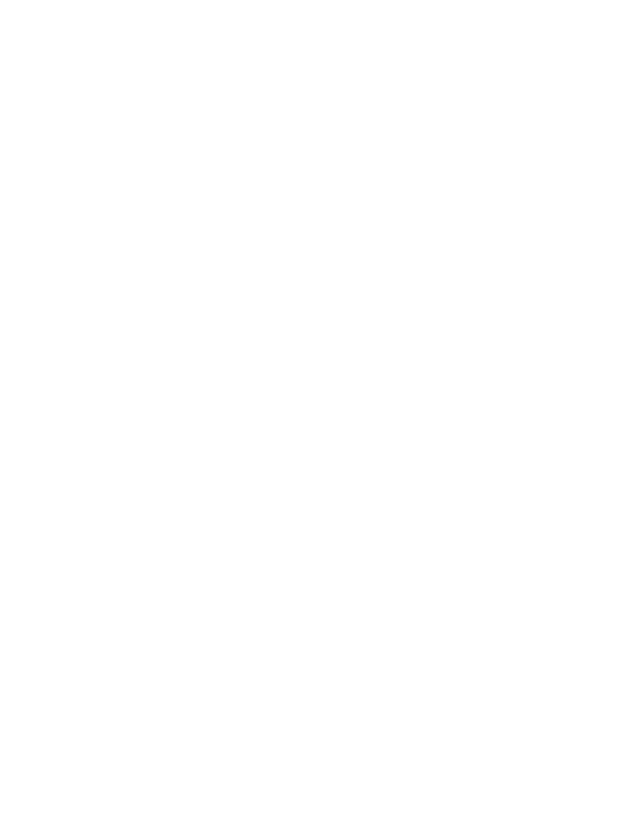
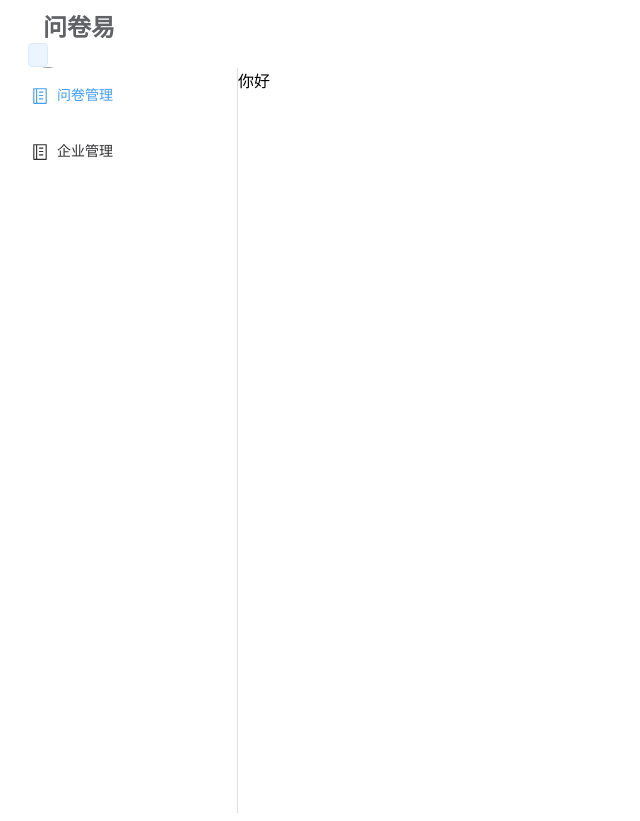
Before and after one commit to PwwwLe/EasySurvey-frontend, a Vue app: page /admin/adminQueastionnaire in a window 1280 px wide. Before the commit this address had no page. Shown: the whole page, without its empty margins (0-640 px from the left). Before the commit the page ends 800 px from the top, so only its background shows below. Built offline with nearby package versions, Linux system fonts and the light colour scheme; grey boxes are pictures that could not be loaded.

Commit message:
新增后台管理页面框架

```diff
--- a/src/router/index.js
+++ b/src/router/index.js
@@ -61,6 +61,36 @@
                     component: () => import('@/views/settings/changeBasicInfo.vue')
                 },
             ]
+        },
+        {
+            path: '/admin',
+            name: 'admin',
+            redirect: '/admin/adminQueastionnaire',
+            component: () => import('@/views/admin/index.vue'),
+            meta: {
+                // 页面标题title
+                title: '问卷易管理平台'
+            },
+            children: [
+                {
+                    path: 'adminQueastionnaire',
+                    name: 'adminQueastionnaire',
+                    meta: {
+                        // 页面标题title
+                        title: '问卷管理-问卷易'
+                    },
+                    component: () => import('@/views/admin/adminQueastionnaire.vue')
+                },
+                {
+                    path: 'adminUser',
+                    name: 'adminUser',
+                    meta: {
+                        // 页面标题title
+                        title: '企业管理-问卷易'
+                    },
+                    component: () => import('@/views/admin/adminUser.vue'),
+                }
+            ]
         }
     ]
 })
--- /dev/null
+++ b/src/views/admin/adminQueastionnaire.vue
@@ -0,0 +1,13 @@
+<script setup>
+
+</script>
+
+<template>
+  <div>
+    <span>你好</span>
+  </div>
+</template>
+
+<style scoped>
+
+</style>
--- /dev/null
+++ b/src/views/admin/adminUser.vue
@@ -0,0 +1,13 @@
+<script setup>
+
+</script>
+
+<template>
+  <div>
+    <span>我不好</span>
+  </div>
+</template>
+
+<style scoped>
+
+</style>
--- /dev/null
+++ b/src/views/admin/index.vue
@@ -0,0 +1,66 @@
+<script setup>
+
+import { get } from "@/net";
+import { ref } from "vue";
+import router from "@/router";
+import { useStore } from "@/store";
+import { Location, Memo, Setting } from "@element-plus/icons-vue";
+
+const store = useStore()
+const loading = ref(true)
+
+
+</script>
+
+
+<template>
+    <el-container style="height: 100%">
+        <el-header class="main-container-header">
+            <el-text tag="b" style="margin-left: 15px; font-size: x-large">问卷易</el-text>
+            <div style="flex: 1" class="user-info">
+                <div class="profile">
+                    <div>{{ store.user.name }}<el-tag>{{ store.user.role }}</el-tag></div>
+                    <div>{{ store.user.email }}</div>
+                </div>
+                <el-avatar :src="store.avatarUrl"></el-avatar>
+            </div>
+        </el-header>
+
+        <el-container>
+            <el-aside width="230px" class="sidebar">
+                <el-menu style="height: 100%" router :default-active="$route.path">
+                    <el-menu-item index="/admin/adminQueastionnaire">
+                        <template #title>
+                            <el-icon>
+                                <Memo />
+                            </el-icon>
+                            问卷管理
+                        </template>
+                    </el-menu-item>
+                    <el-menu-item index="/admin/adminUser">
+                        <template #title>
+                            <el-icon>
+                                <Memo />
+                            </el-icon>
+                            企业管理
+                        </template>
+                    </el-menu-item>
+                </el-menu>
+            </el-aside>
+
+            <el-main style="padding: 0">
+                <el-scrollbar style="height: calc(100vh - 55px)">
+                    <router-view v-slot="{ Component }">
+                        <!-- <transition name="fade"> -->
+                        <component :is="Component" style="height: 100%" />
+                        <!-- </transition> -->
+                    </router-view>
+                </el-scrollbar>
+            </el-main>
+        </el-container>
+    </el-container>
+</template>
+
+<style scoped>
+
+</style>
```
